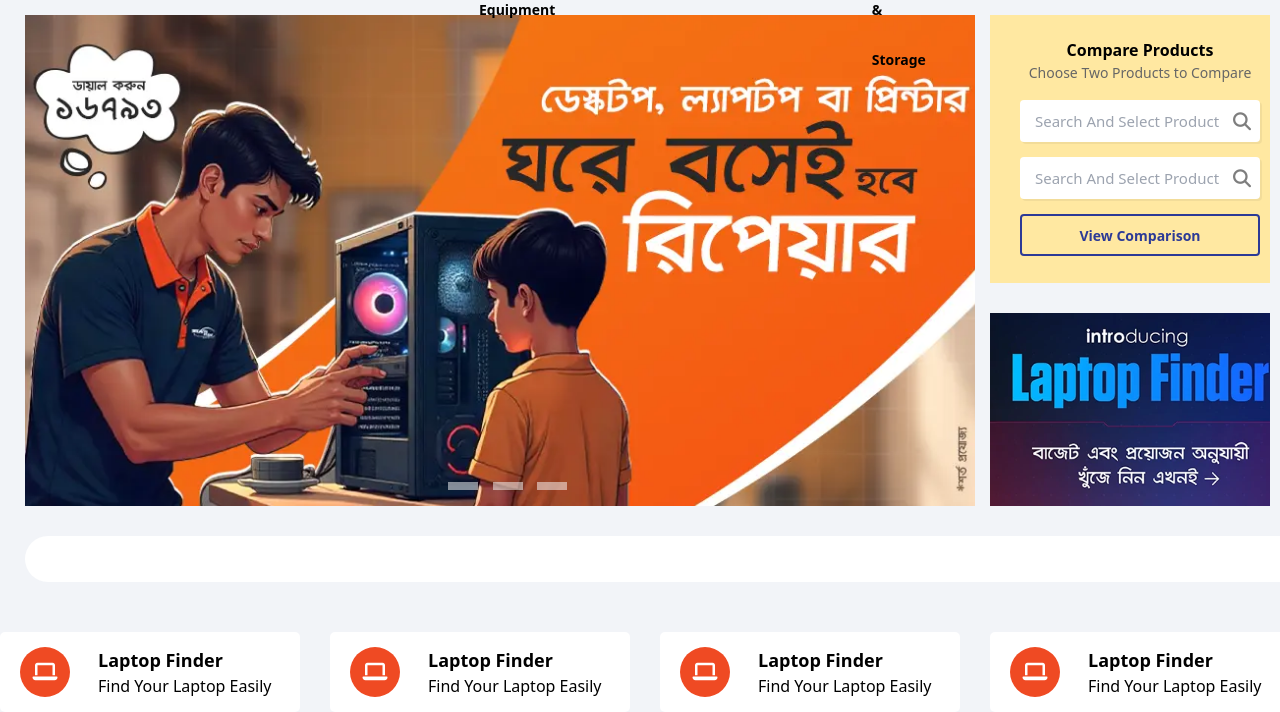
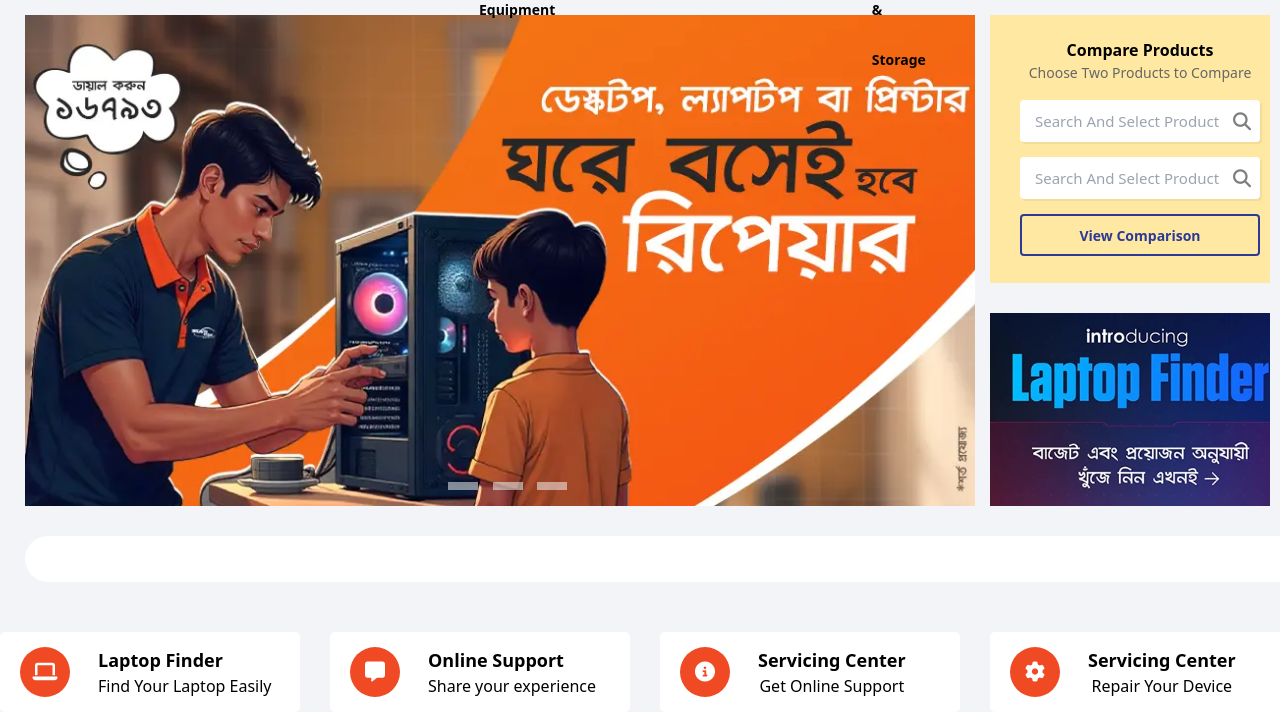
Before and after one commit to ab14702580/demo-project, a website: page src/index.html in a window 1280 px wide. Shown: the part 147-859 px from the top of the page. Drawn offline with Linux system fonts and the light colour scheme.

Commit message:
card design

```diff
--- a/src/index.html
+++ b/src/index.html
@@ -1875,14 +1875,14 @@
                   class="multiple-card-design z-10 box-background overflow-hidden circle"
                 >
                   <i
-                    class="fa-solid fa-laptop text-[20px] text-white group-hover/background:animated-icon inline-block"
+                    class="fa-solid fa-message text-[20px] text-white group-hover/background:animated-icon inline-block"
                   ></i>
                 </div>
                 <div
                   class="group-hover/background:text-white transition-colors duration-300"
                 >
-                  <h1 class="text-left text-[18px] font-bold">Laptop Finder</h1>
-                  <p>Find Your Laptop Easily</p>
+                  <h1 class="text-left text-[18px] font-bold">Online Support</h1>
+                  <p>Share your experience</p>
                 </div>
               </div>
             </a>
@@ -1894,14 +1894,14 @@
                   class="multiple-card-design z-10 box-background overflow-hidden circle"
                 >
                   <i
-                    class="fa-solid fa-laptop text-[20px] text-white group-hover/background:animated-icon inline-block"
+                    class="fa-solid fa-circle-info text-[20px] text-white group-hover/background:animated-icon inline-block"
                   ></i>
                 </div>
                 <div
                   class="group-hover/background:text-white transition-colors duration-300"
                 >
-                  <h1 class="text-left text-[18px] font-bold">Laptop Finder</h1>
-                  <p>Find Your Laptop Easily</p>
+                  <h1 class="text-left text-[18px] font-bold">Servicing Center</h1>
+                  <p>Get Online Support</p>
                 </div>
               </div>
             </a>
@@ -1913,14 +1913,14 @@
                   class="multiple-card-design z-10 box-background overflow-hidden circle"
                 >
                   <i
-                    class="fa-solid fa-laptop text-[20px] text-white group-hover/background:animated-icon inline-block"
+                    class="fa-solid fa-gear text-[20px] text-white group-hover/background:animated-icon inline-block"
                   ></i>
                 </div>
                 <div
                   class="group-hover/background:text-white transition-colors duration-300"
                 >
-                  <h1 class="text-left text-[18px] font-bold">Laptop Finder</h1>
-                  <p>Find Your Laptop Easily</p>
+                  <h1 class="text-left text-[18px] font-bold">Servicing Center</h1>
+                  <p>Repair Your Device</p>
                 </div>
               </div>
             </a>
```
